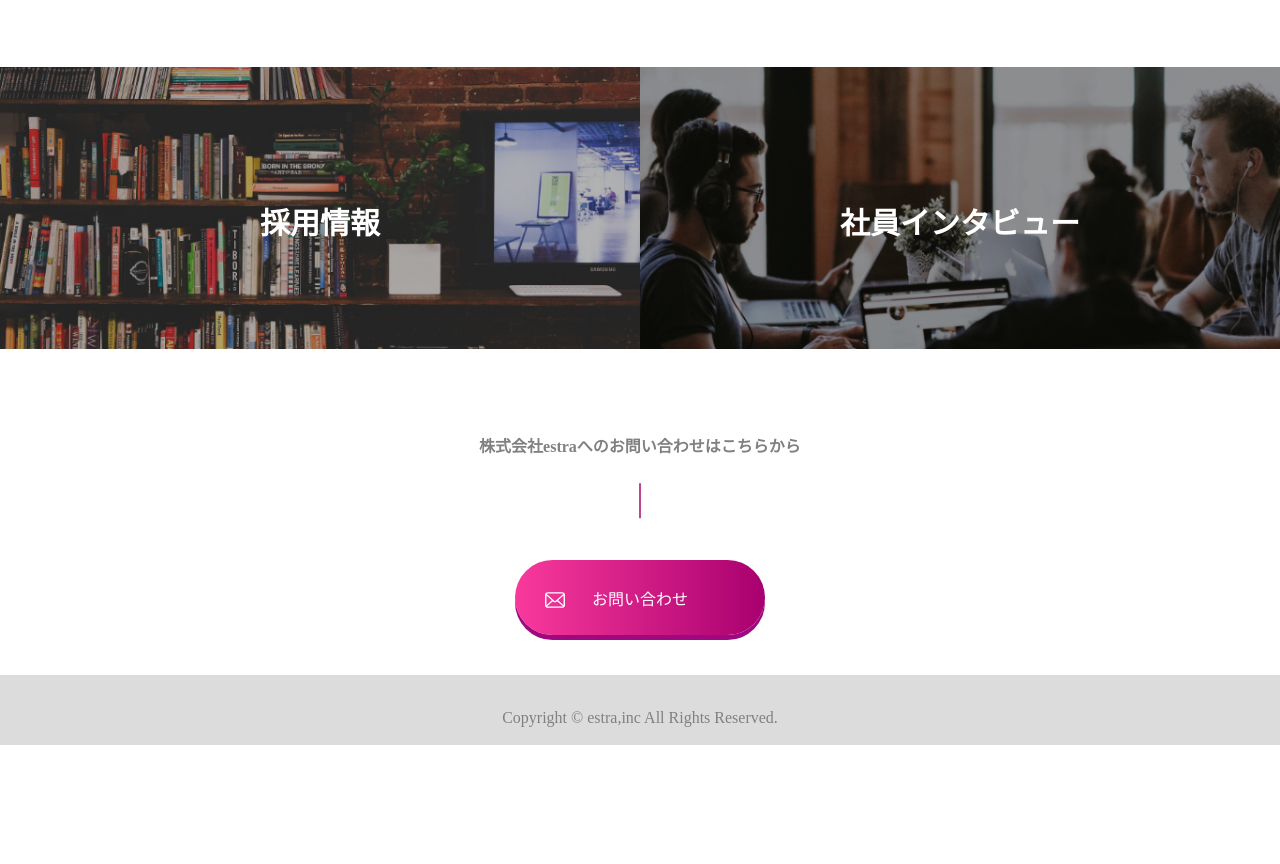
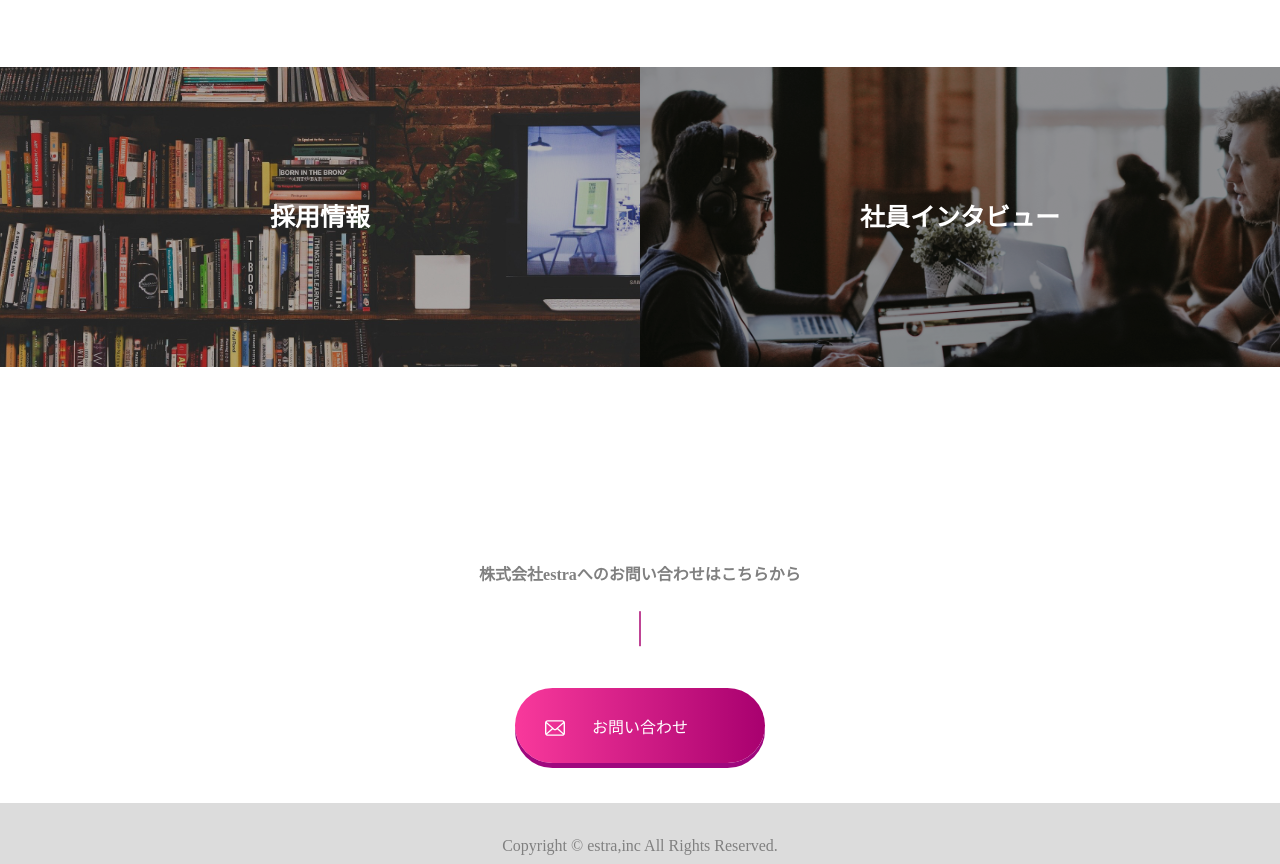
Before and after one commit to yukikoiz/20231214_saji_lp, a plain HTML site: page index.html in a window 1280 px wide. Shown: the part 3513-4377 px from the top of the page. Before the commit the page ends 4258 px from the top, so only its background shows below. Drawn offline with Linux system fonts and the light colour scheme; a web font is replaced by a local one.

Commit message:
任意のメッセージ

```diff
--- a/css/style.css
+++ b/css/style.css
@@ -372,29 +372,31 @@ table, th, td {
     border: 1px solid gray;
 }
 
-.footer__flex {
-    margin: 70px auto;
+.footer__items {
+    width: 100%;
+    height: 300px;
     display: flex;
-    text-align: center;
+    margin-top: 70px;
 }
 
-.footer__item1 img {
-    display: block;
-    width: 50vw;
-    height: auto;
+.footer__item1 {
+    background-image: url(../img/recruit.png);
+    width: 50%;
+    display: flex;
+    justify-content: center;
+    align-items: center;
 }
 
-.footer__item2 img {
-    display: block;
-    width: 50vw;
-    height: auto;
+.footer__item2 {
+    background-image: url(../img/interview.png);
+    width: 50%;
+    display: flex;
+    justify-content: center;
+    align-items: center;
 }
 
 .footer__items--ttl {
-    color: white;
-    font-size: 30px;
-    text-align: center;
-    margin: -140px 0 0 0;
+    font-size: 25px;
 }
 
 .form {
--- a/index.html
+++ b/index.html
@@ -183,13 +183,11 @@
         </div>
     </div>
     <footer>
-        <div class="footer__flex">
+        <div class="footer__items">
             <div class="footer__item1">
-                <img src="img/recruit.png" alt="">
                 <h3 class="footer__items--ttl">採用情報</h3>
             </div>
             <div class="footer__item2">
-                <img src="img/interview.png" alt="">
                 <h3 class="footer__items--ttl">社員インタビュー</h3>
             </div>
         </div>
```
